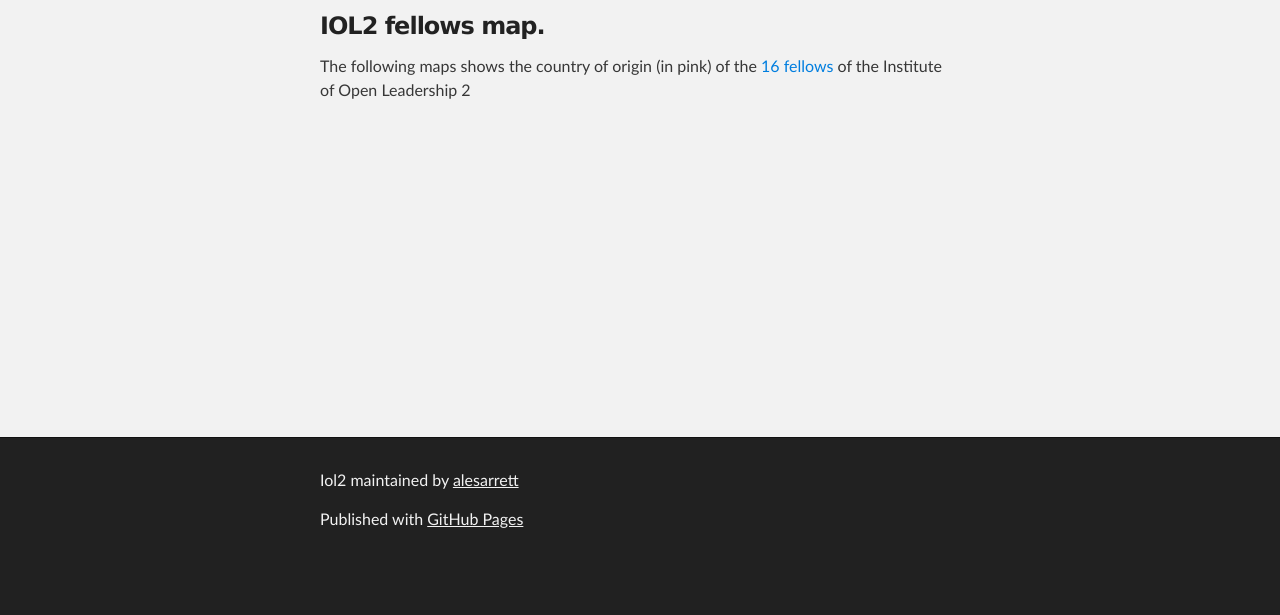
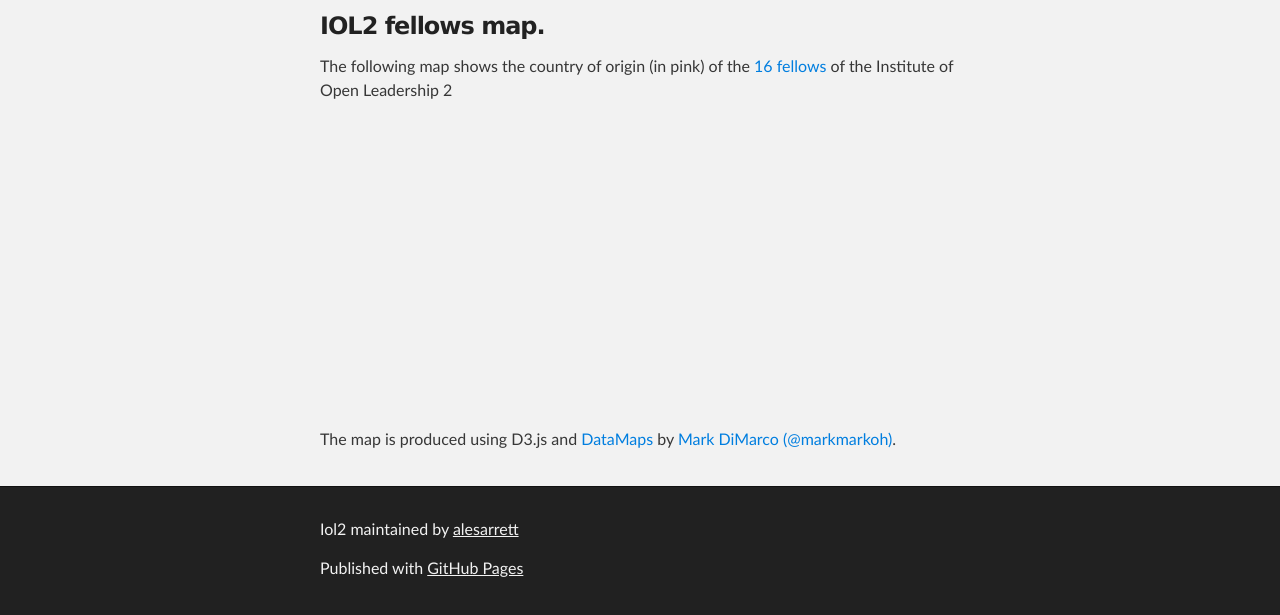
Before and after one commit to alesarrett/IOL2, a plain HTML site: page index.html in a window 1280 px wide. Shown: the part 252-867 px from the top of the page. Before the commit the page ends 818 px from the top, so only its background shows below. Drawn offline with nearby package versions, Linux system fonts and the light colour scheme; a script that the page names is missing.

Commit message:
Adds references to DataMaps and Mark DiMarco

```diff
--- a/index.html
+++ b/index.html
@@ -40,7 +40,7 @@
       <a id="IOL2fellowsMap" class="anchor" href="#IOL2-fellows-map" aria-hidden="true"><span class="octicon octicon-link"></span></a>
       IOL2 fellows map.
     </h3>
-    <p> The following maps shows the country of origin (in pink) of the <a href="https://github.com/alesarrett/IOL2/blob/master/geoFellows.csv">16 fellows</a> of the Institute of Open Leadership 2</p>
+    <p> The following map shows the country of origin (in pink) of the <a href="https://github.com/alesarrett/IOL2/blob/master/geoFellows.csv">16 fellows</a> of the Institute of Open Leadership 2</p>
 
     <div id="container" style="position: relative; width: 600px; height: 300px;"></div>
     <script>
@@ -70,6 +70,8 @@
           }
         });
     </script>
+
+    <p>The map is produced using D3.js and <a href="http://datamaps.github.io/">DataMaps</a> by <a href="https://twitter.com/markmarkoh">Mark DiMarco (@markmarkoh)</a>.
 
 <!--
         <h3>
```
